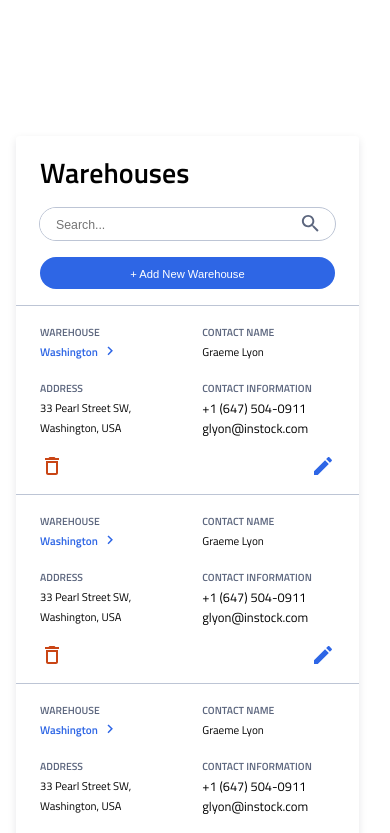
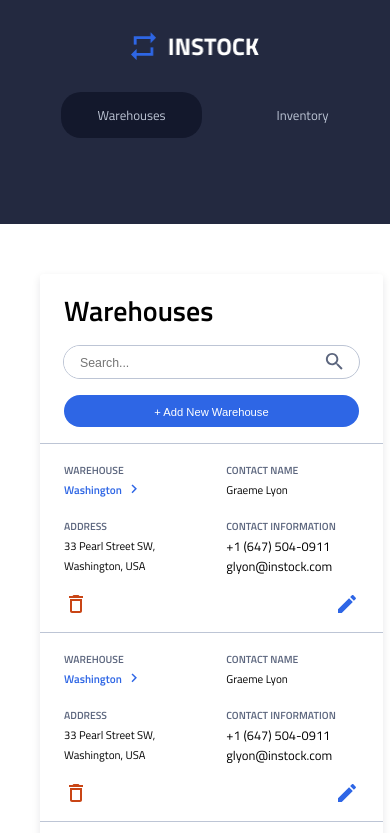
Before and after one commit to Muudy12/golden-lions-InStock, a React (Vite) app: page / in a window 390 px wide. Shown: the top 833 px of the page. Built offline with nearby package versions, Linux system fonts and the light colour scheme; a web font is replaced by a local one.

Commit message:
GL-7-Header-Component: Added responsive header for all breakpoints and added default padding for body in App.scss

```diff
--- a/src/App.scss
+++ b/src/App.scss
@@ -1,7 +1,11 @@
 @import "./styles/global.scss";
 
-html,
 body {
-  margin: 0;
-  padding: 0;
+  padding: 1.5rem 1rem;
+  @include tablet {
+    padding: 2rem 1.5rem;
+  }
+  @include desktop {
+    padding: 2rem 5rem;
+  }
 }
--- a/src/components/Header/Header.jsx
+++ b/src/components/Header/Header.jsx
@@ -1,11 +1,17 @@
-import React from 'react'
+import logo from '../../assets/logos/InStock-Logo_1x.png';
+import { Link } from 'react-router-dom';
+
 import "./Header.scss"
 
 function Header() {
   return (
-    <div>
-
-    </div>
+    <section className='header'>
+      <img className='header-logo' src={logo} alt="In Stock Logo" />
+      <section className='header-links'>
+        <h3><Link className='header-links__item warehouse-link' to='/warehouses'>Warehouses</Link></h3>
+        <h3><Link className='header-links__item inventory-link' to='/inventory'>Inventory</Link></h3>
+      </section>
+    </section>
   )
 }
 
--- a/src/components/Header/Header.scss
+++ b/src/components/Header/Header.scss
@@ -0,0 +1,49 @@
+@import '../../styles/global.scss';
+
+body {
+    background: linear-gradient( rgb(35, 41, 64) 14rem,
+    rgba(255, 255, 255, 1) 0rem);
+    min-height: 100vh;
+}
+
+.header {
+    display: flex;
+    flex-direction: column;
+    gap: 2rem;
+    // padding-top : 1.5rem;
+    @include tablet {
+        flex-direction: row;
+        justify-content: space-between;
+        align-items: center;
+    }
+    &-logo {
+        width: 8.0369rem;
+        height: 1.75rem;
+        margin: auto;
+        @include tablet {
+            margin: 0;
+        }
+    }
+    &-links {
+        display: flex;
+        justify-content: space-around;
+        @include tablet {
+            gap: 2rem;
+        }
+        &__item {
+            text-decoration: none;
+            color: $secondary-cloud-color;
+            &:hover{
+                text-decoration: underline;
+            }
+        }
+        .warehouse-link {
+            background-color: $primary-text-color;
+            padding: .8125rem 2.25rem;
+            border-radius: 1.25rem;
+            @include tablet {
+                padding: .5rem 1rem;
+            }
+        }
+    }
+}
```
